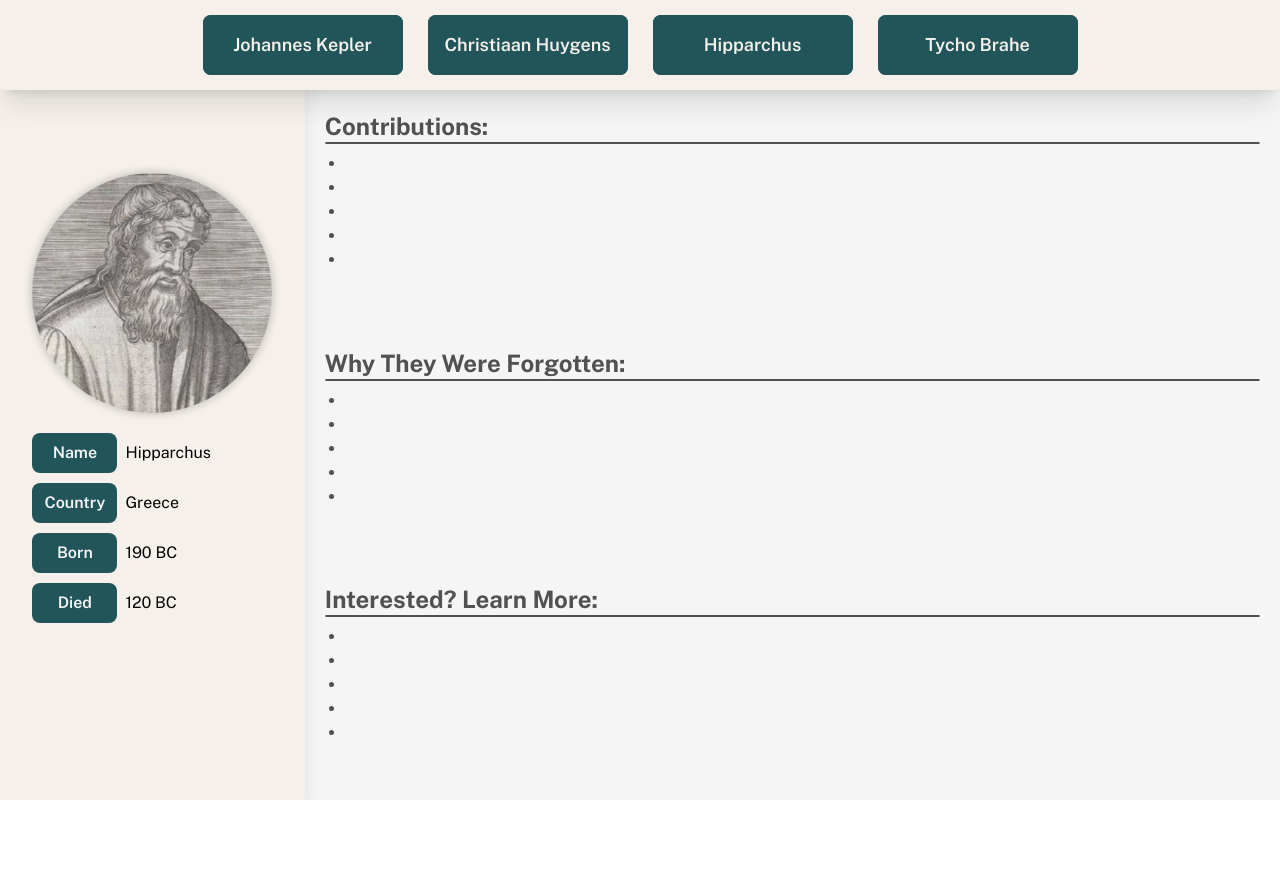
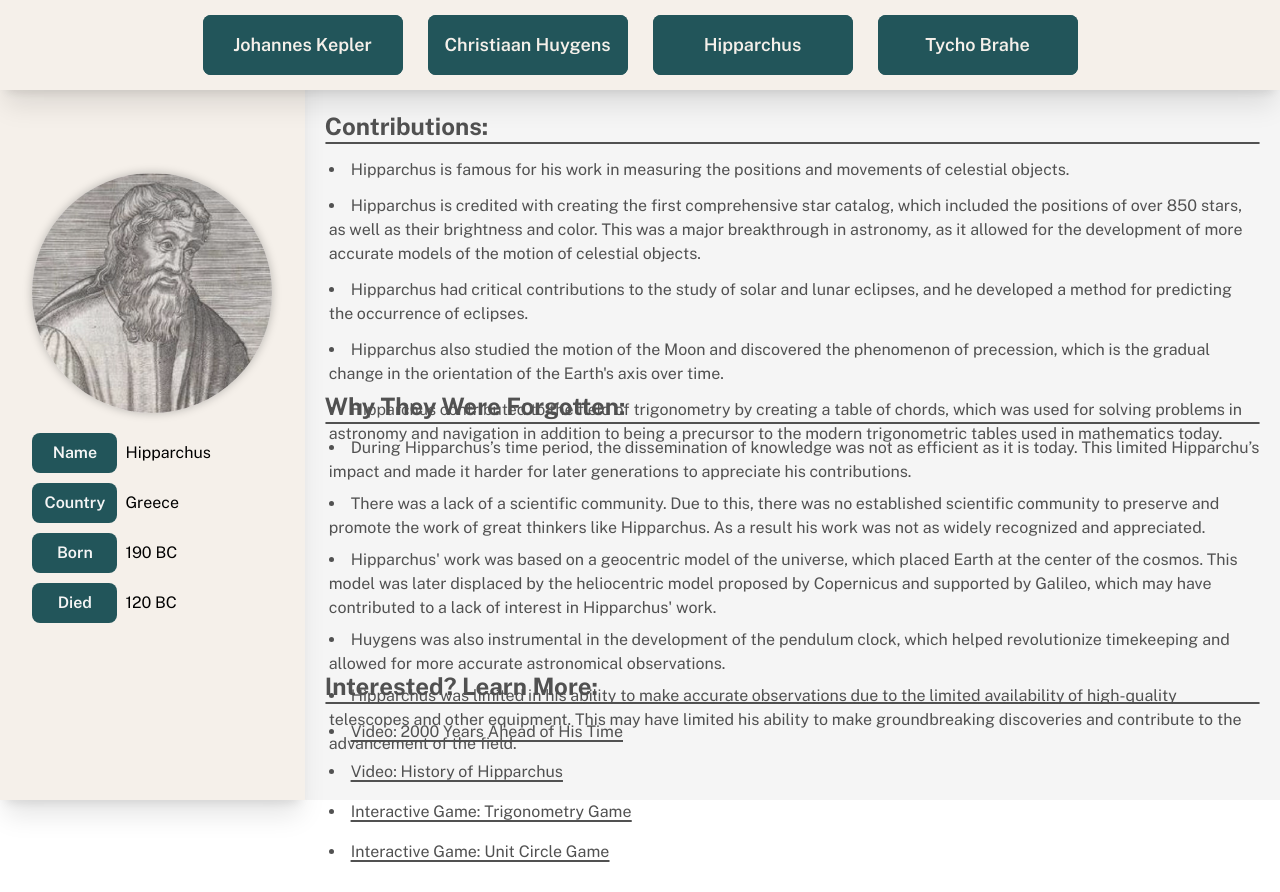
Before and after one commit to locmai1/astronomers, a plain HTML site: page hipparchus.html in a window 1280 px wide. Before the commit the page ends 800 px from the top, so only its background shows below. Drawn offline with nearby package versions, Linux system fonts and the light colour scheme; files whose address does not match are found by name.

Commit message:
add Hipparchus info

```diff
--- a/hipparchus.html
+++ b/hipparchus.html
@@ -119,11 +119,21 @@
           </div>
           <!-- list -->
           <ul class="list-inside list-disc pt-2 pl-1 text-[#515151]">
-            <li></li>
-            <li></li>
-            <li></li>
-            <li></li>
-            <li></li>
+            <li class="py-1.5">
+              Hipparchus is famous for his work in measuring the positions and movements of celestial objects.
+            </li>
+            <li class="py-1.5">
+              Hipparchus is credited with creating the first comprehensive star catalog, which included the positions of over 850 stars, as well as their brightness and color. This was a major breakthrough in astronomy, as it allowed for the development of more accurate models of the motion of celestial objects.
+            </li>
+            <li class="py-1.5">
+              Hipparchus had critical contributions to the study of solar and lunar eclipses, and he developed a method for predicting the occurrence of eclipses.
+            </li>
+            <li class="py-1.5">
+              Hipparchus also studied the motion of the Moon and discovered the phenomenon of precession, which is the gradual change in the orientation of the Earth's axis over time.
+            </li>
+            <li class="py-1.5">
+              Hipparchus contributed to the field of trigonometry by creating a table of chords, which was used for solving problems in astronomy and navigation in addition to being a precursor to the modern trigonometric tables used in mathematics today.
+            </li>
           </ul>
         </div>
         <div class="w-full h-[280px] p-5 flex flex-col">
@@ -134,11 +144,21 @@
           </div>
           <!-- list -->
           <ul class="list-inside list-disc pt-2 pl-1 text-[#515151]">
-            <li></li>
-            <li></li>
-            <li></li>
-            <li></li>
-            <li></li>
+            <li class="py-1">
+              During Hipparchus’s time period, the dissemination of knowledge was not as efficient as it is today. This limited Hipparchu’s impact and made it harder for later generations to appreciate his contributions.
+            </li>
+            <li class="py-1">
+              There was a lack of a scientific community. Due to this, there was no established scientific community to preserve and promote the work of great thinkers like Hipparchus. As a result his work was not as widely recognized and appreciated.
+            </li>
+            <li class="py-1">
+              Hipparchus' work was based on a geocentric model of the universe, which placed Earth at the center of the cosmos. This model was later displaced by the heliocentric model proposed by Copernicus and supported by Galileo, which may have contributed to a lack of interest in Hipparchus' work.
+            </li>
+            <li class="py-1">
+              Huygens was also instrumental in the development of the pendulum clock, which helped revolutionize timekeeping and allowed for more accurate astronomical observations.
+            </li>
+            <li class="py-1">
+              Hipparchus was limited in his ability to make accurate observations due to the limited availability of high-quality telescopes and other equipment. This may have limited his ability to make groundbreaking discoveries and contribute to the advancement of the field.
+            </li>
           </ul>
         </div>
         <div class="w-full h-[280px] p-5 flex flex-col">
@@ -149,11 +169,34 @@
           </div>
           <!-- list -->
           <ul class="list-inside list-disc pt-2 pl-1 text-[#515151]">
-            <li></li>
-            <li></li>
-            <li></li>
-            <li></li>
-            <li></li>
+            <li class="py-2">
+              <u class="decoration-2 underline-offset-[3px]">
+              <a href="https://www.youtube.com/watch?v=Z4mym6izIaw">
+                Video: 2000 Years Ahead of His Time
+              </a>
+              </u>
+            </li>
+            <li class="py-2">
+              <u class="decoration-2 underline-offset-[3px]">
+              <a href="https://www.youtube.com/watch?v=3DcwgFmbuvk">
+                Video: History of Hipparchus
+              </a>
+              </u>
+            </li>
+            <li class="py-2">
+              <u class="decoration-2 underline-offset-[3px]">
+              <a href="https://www.mathplayground.com/rocket_angles.html">
+                Interactive Game: Trigonometry Game
+              </a>
+              </u>
+            </li>
+            <li class="py-2">
+              <u class="decoration-2 underline-offset-[3px]">
+              <a href="https://www.mathwarehouse.com/unit-circle/unit-circle-game.php">
+                Interactive Game: Unit Circle Game
+              </a>
+              </u>
+            </li>
           </ul>
         </div>
       </div>
```
